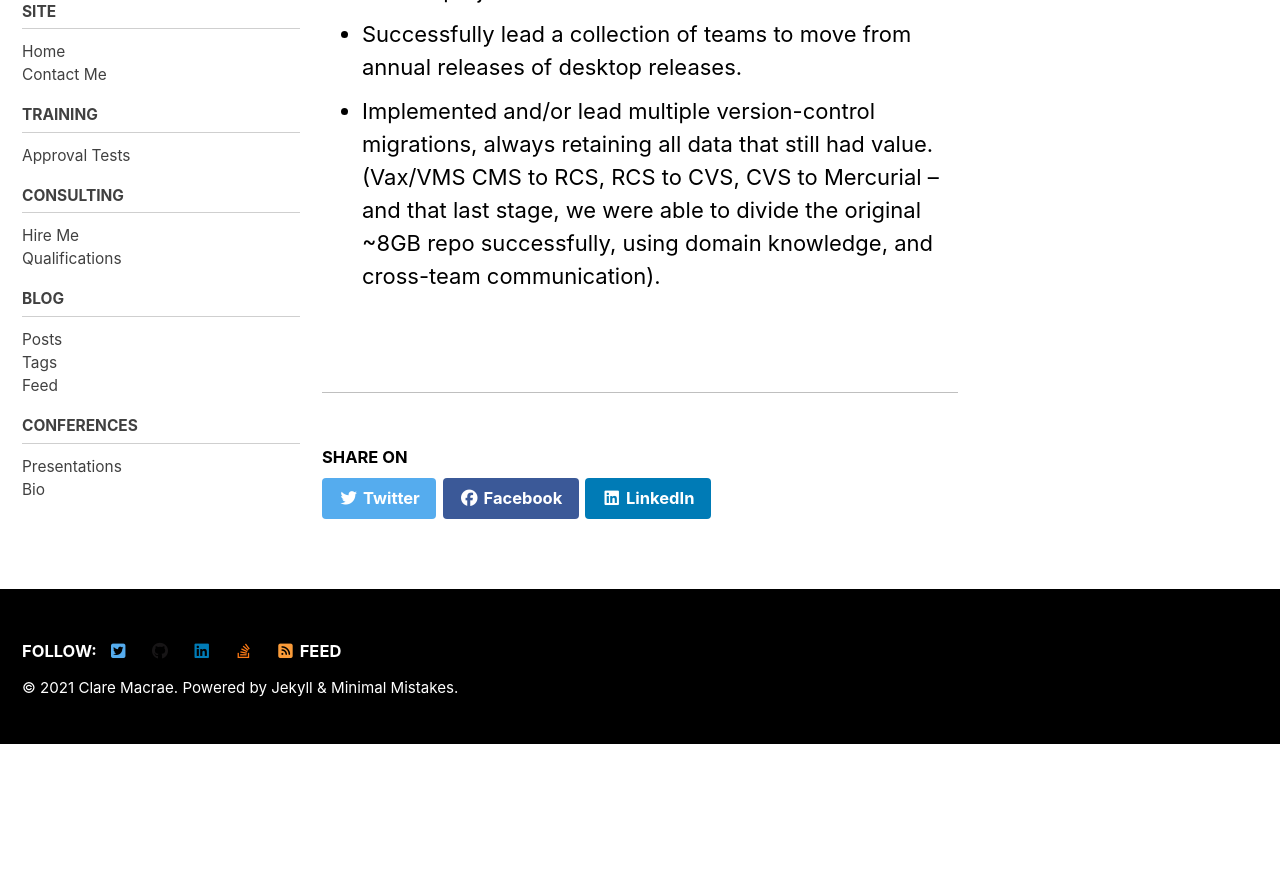
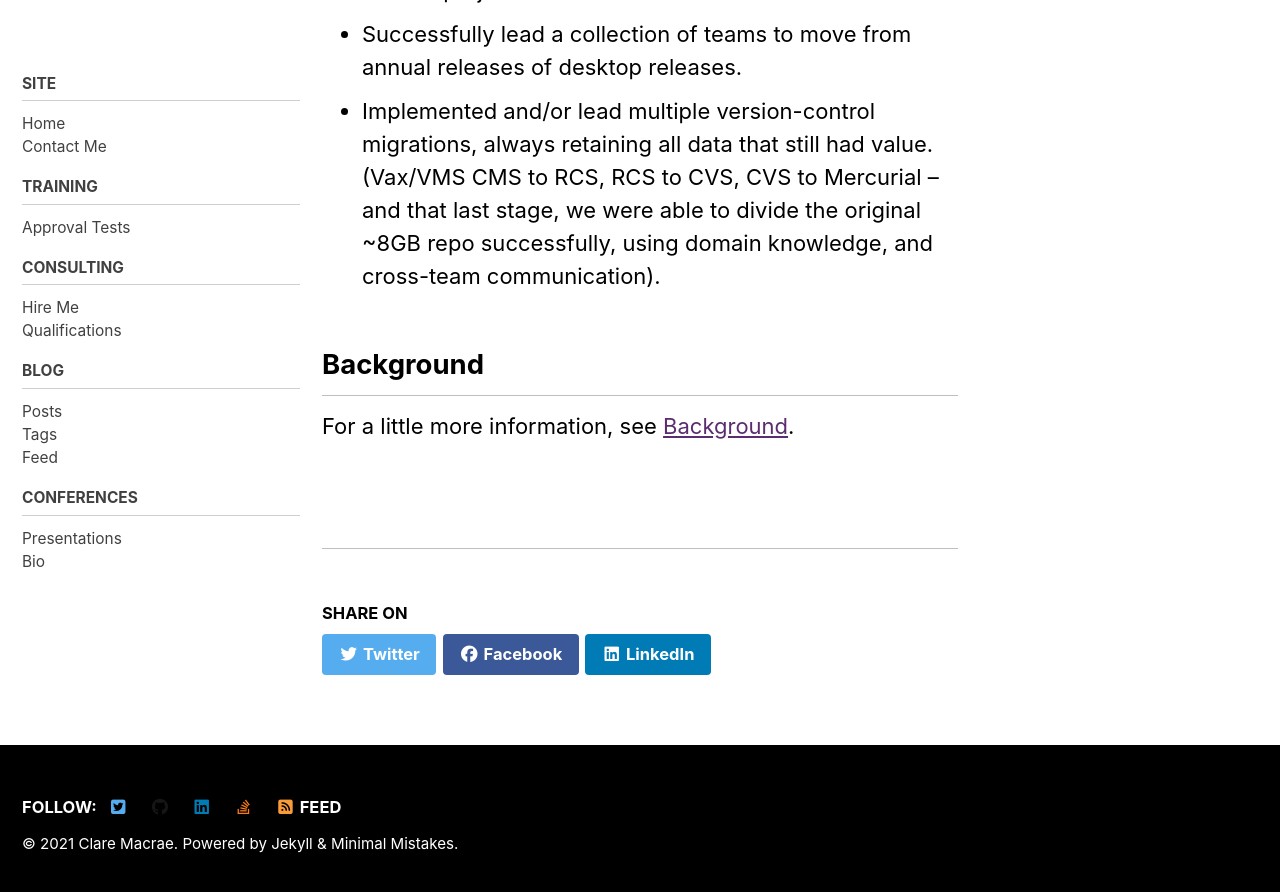
Before and after one commit to claremacrae/claremacrae.github.io, a Jekyll site: the page built from consulting/qualifications.md, in a window 1280 px wide and 900 px high, scrolled down 2289 px. Shown: the top 892 px of the window. Built offline with Jekyll 4.4.1, drawn with Linux system fonts in a browser that asks for light colours; cached includes are drawn as plain includes; nearby versions of some CDN libraries; before the commit the page ends 3033 px from its top, so only the background shows below that.

Commit message:
Add link to Background page

```diff
--- a/consulting/qualifications.md
+++ b/consulting/qualifications.md
@@ -37,3 +37,7 @@ In all my roles as developer, manager, scrum-master, product owner, and team lea
 * Experience with dividing up large code bases into smaller projects.
 * Successfully lead a collection of teams to move from annual releases of desktop releases.
 * Implemented and/or lead multiple version-control migrations, always retaining all data that still had value. (Vax/VMS CMS to RCS, RCS to CVS, CVS to Mercurial – and that last stage, we were able to divide the original ~8GB repo successfully, using domain knowledge, and cross-team communication).
+
+## Background
+
+For a little more information, see [Background](/background.html).
```
